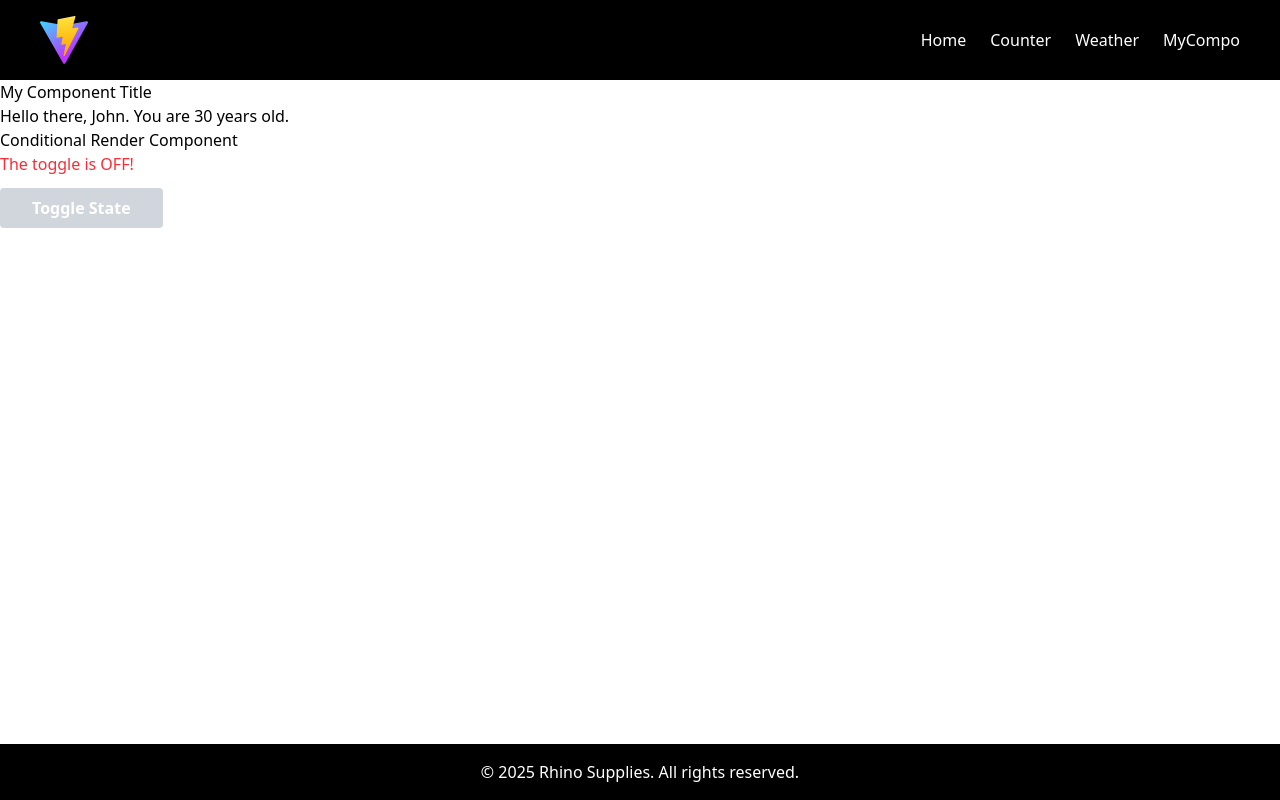
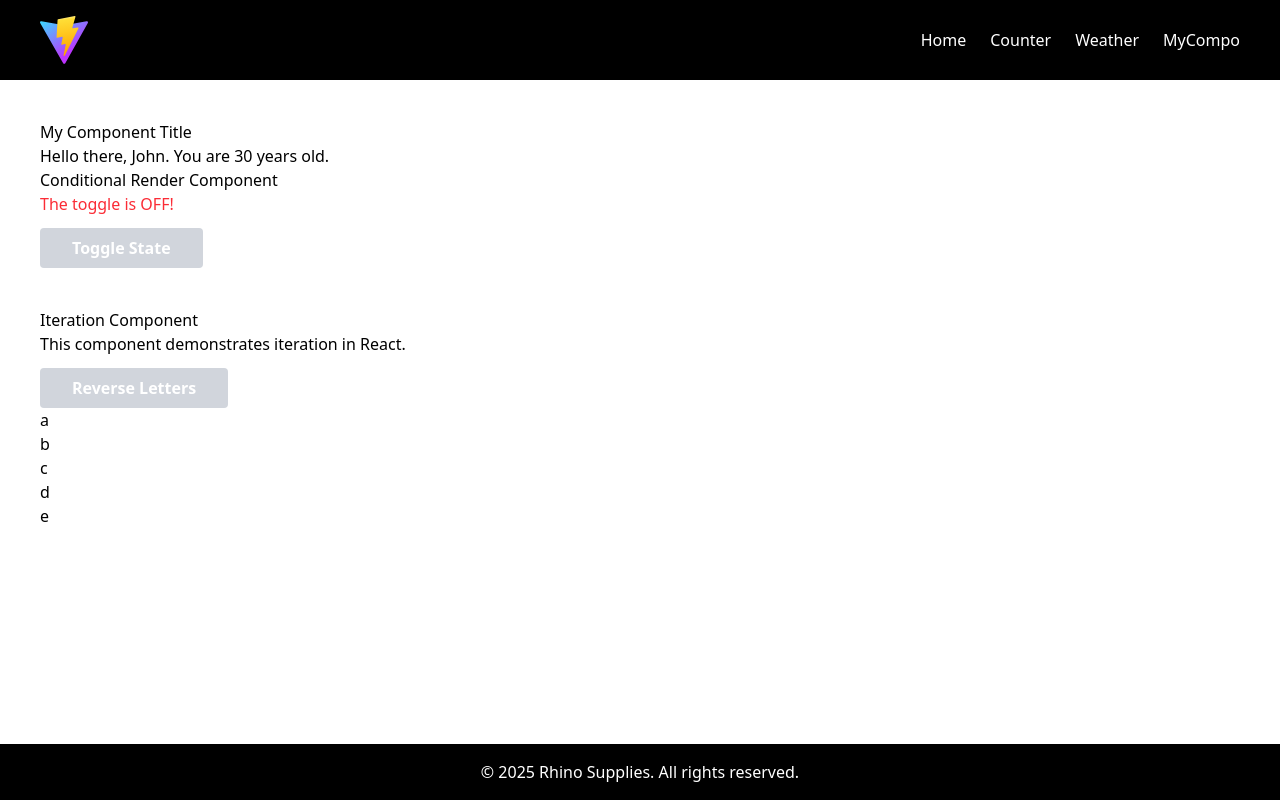
Before and after one commit to BiggerThings/asp_net_react, a React (Vite) app in the folder ClientApp/: page /mycompo in a window 1280 px wide. Built offline with nearby package versions, Linux system fonts and the light colour scheme.

Commit message:
Used event handler to update state and conditional iterate a list array

```diff
--- /dev/null
+++ b/ClientApp/src/components/Iteration.tsx
@@ -0,0 +1,26 @@
+import { useState } from 'react'
+
+const Iteration = () => {
+    const [letters, setLetters] = useState(['a', 'b', 'c', 'd', 'e']);
+
+    const reverseLetters = () => {
+        setLetters([...letters].reverse());
+    };
+
+    const listItems = letters.map((letter, index) => {
+        return <li key={index}>{letter}</li>;
+    });
+
+    return (
+    <div className='mt-10'>
+      <h2>Iteration Component</h2>
+      <p>This component demonstrates iteration in React.</p>
+      <button className="mt-3 px-8 py-2 rounded-sm border-solid bg-gray-300 text-white font-bold cursor-pointer" onClick={reverseLetters}>Reverse Letters</button>
+      <ul>
+        {listItems}
+      </ul>
+    </div>
+  )
+}
+
+export default Iteration
--- a/ClientApp/src/components/MyCompo.tsx
+++ b/ClientApp/src/components/MyCompo.tsx
@@ -1,12 +1,15 @@
 import  ConditionalCompo  from './ConditionalCompo';
+import Iteration from './Iteration';
 
 function MyCompo({ name, age }: { name: string; age: number }) {
 
   return (
-    <div>
+    <div className='ml-10 mt-10'>
       <h2>My Component Title</h2>
       <p>Hello there, {name}. You are {age} years old.</p>
       <ConditionalCompo />
+      <Iteration />
+
     </div>
   );
 }
```
